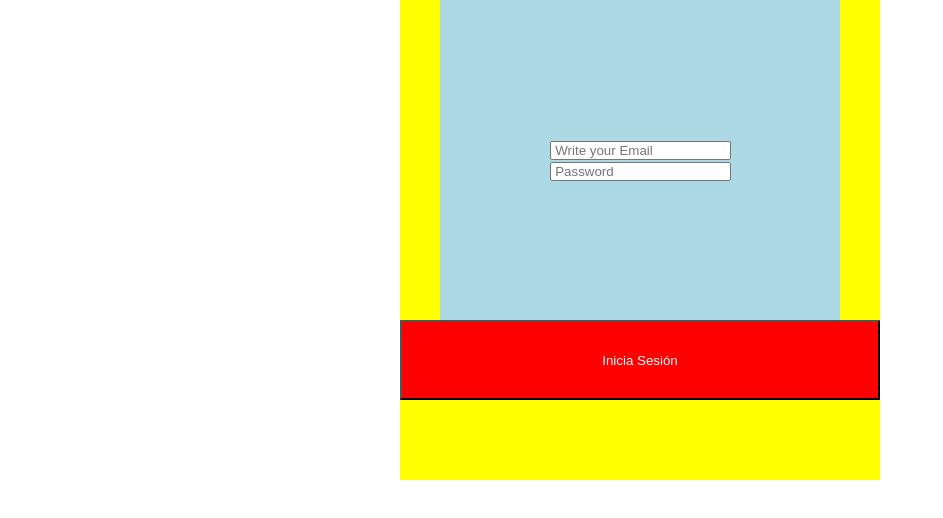
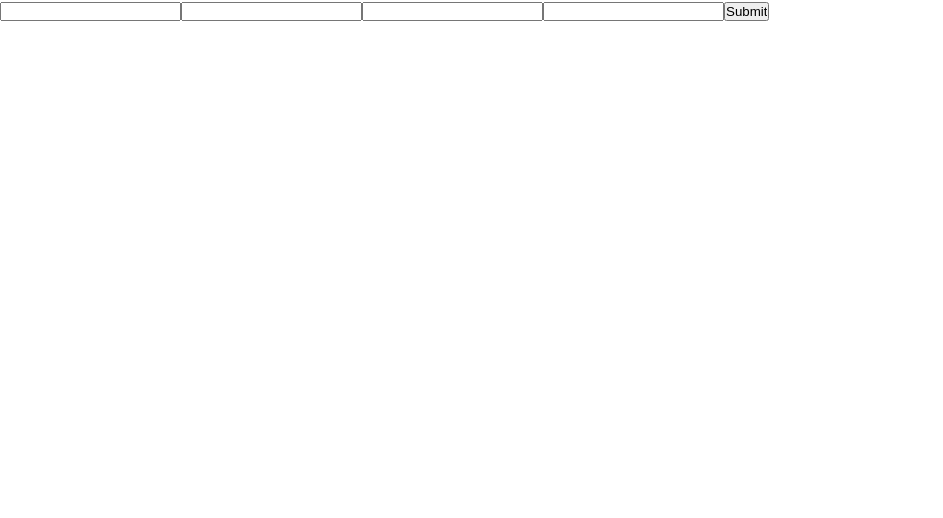
Before and after one commit to MarcVic99/nf1_Aloha, a React (Create React App) app in the folder frontend-app/: page / in a window 1280 px wide. Shown: the top 518 px of the page, without its empty margins (0-943 px from the left). Built offline with nearby package versions, Linux system fonts and the light colour scheme.

Commit message:
Fetch example

```diff
--- a/frontend-app/src/views/LogIn/LogIn.js
+++ b/frontend-app/src/views/LogIn/LogIn.js
@@ -1,10 +1,71 @@
-import React from 'react';
+import React, {useState} from 'react';
 
 import FormGeneral from "./Components/formComponent";
 import StartSession from "./Components/Button";
 
 import './LogInStyle.css';
 
+function LogIn() {
+    const [name, setName] = useState('');
+    const [last_name, setLast_Name] = useState('');
+    const [email, setEmail] = useState('');
+    const [password, setPassword] = useState('');
+    const [error, setError] = useState('');
+
+    const data = {
+        name: name,
+        last_name: last_name,
+        email: email,
+        password: password
+    }
+// FETCH ES UNA LIBRERIA js QUE TE PERMITE HACER POSTS, GETS, ... ES ASINCRONA YA QUE PERMITE CONETAR CON BACKEND SIN TENER QUE REFRESCAR A URL O CAMBIARLA.
+
+    const handleSubmit = () =>{
+        const fetchdata = async() => {
+            const url ="http://127.0.0.1:80/api/v1/post";
+            const options = {
+                method: 'POST',
+                body: JSON.stringify(data),
+                header: new Headers({
+                    Accept:'application/json',
+                    'Content-type': 'application/json',
+                }),
+                mode:'cors'
+            }
+            return fetch(url,options)
+                .then(response=>{
+                    if(response.status == 201){
+                        alert(response.statusText);
+                        return response.json();
+                    }
+                    return Promise.reject(response.status);
+                }). catch(error =>{
+                    setError(error);
+                    alert(error);// Este catch nos ejecuta algo cuándo no hay respuesta
+
+                });
+        };
+
+    }
+
+    return(
+        <div>
+            <form>
+
+                <input value={name} onChange={e => setName(e.target.value)} type={"text"}/>
+                <input value={last_name} onChange={e => setLast_Name(e.target.value)} type={"text"}/>
+                <input value={email} onChange={e => setEmail(e.target.value)} type={"text"}/>
+                <input value={password} onChange={e => setPassword(e.target.value)} type={"password"}/>
+                <input type={"submit"} onClick={handleSubmit}/>
+
+
+            </form>
+
+        </div>
+    )
+
+}
+/*
 const LogIn = () =>(
 
     <div id={'divGeneral'}>
@@ -17,5 +78,5 @@ const LogIn = () =>(
 
     </div>
 );
-
+ */
 export default LogIn;
```
Also changed, not shown: 1 other file (tests, documents, lock files or other folders).
